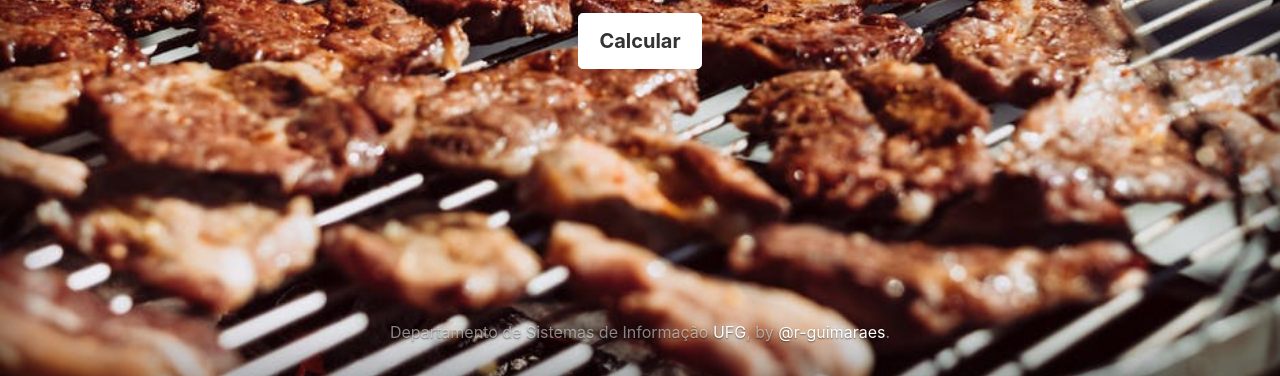
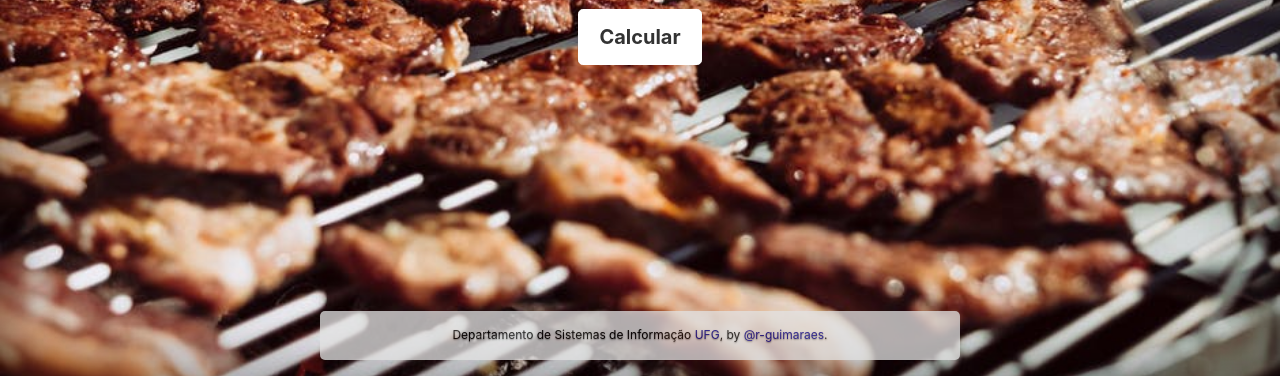
Before and after one commit to r-guimaraes/ex_aleatorios, a website: page calc/index.html in a window 1280 px wide. Shown: the part 424-800 px from the top of the page. Drawn offline with nearby package versions, Linux system fonts and the light colour scheme.

Commit message:
Ajusta footer

```diff
--- a/calc/assets/css/cover.css
+++ b/calc/assets/css/cover.css
@@ -111,3 +111,20 @@ body {
 .mastfoot {
   color: rgba(255, 255, 255, .5);
 }
+
+footer {
+  background: #e3e3e3;
+  opacity: 0.75;
+  padding-top: 15px;
+  font-size: 12px;
+  border-radius: 5px;
+
+}
+
+footer a {
+  color: darkblue;
+}
+
+footer p {
+  color: black;
+}
--- a/calc/index.html
+++ b/calc/index.html
@@ -19,7 +19,6 @@
           <nav class="nav nav-masthead justify-content-center">
             <a class="nav-link active" href="#">Home</a>
             <a class="nav-link" href="#">Fornecedores</a>
-            <a class="nav-link" href="#">Ajuda</a>
           </nav>
         </div>
       </header>
```
